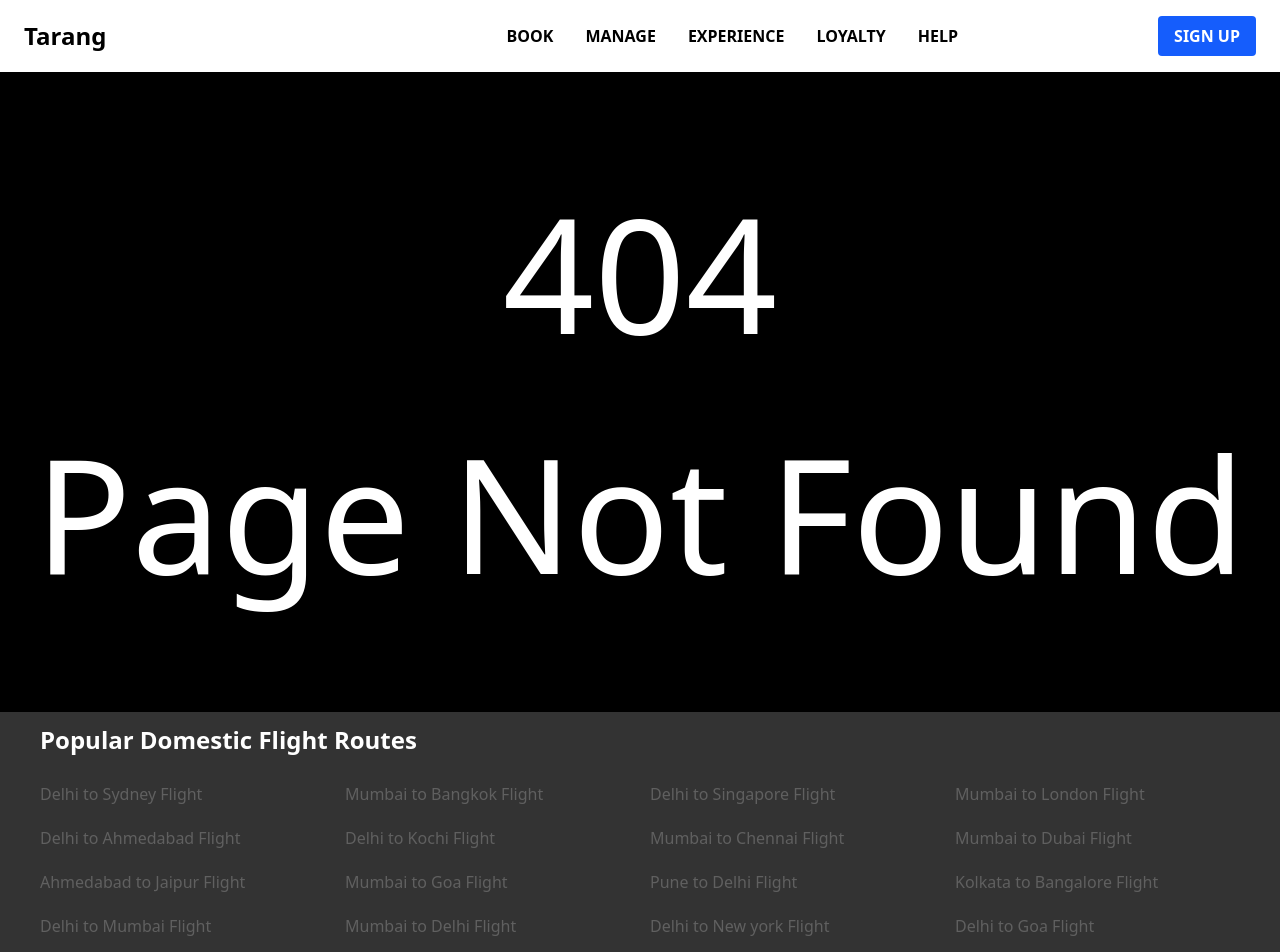
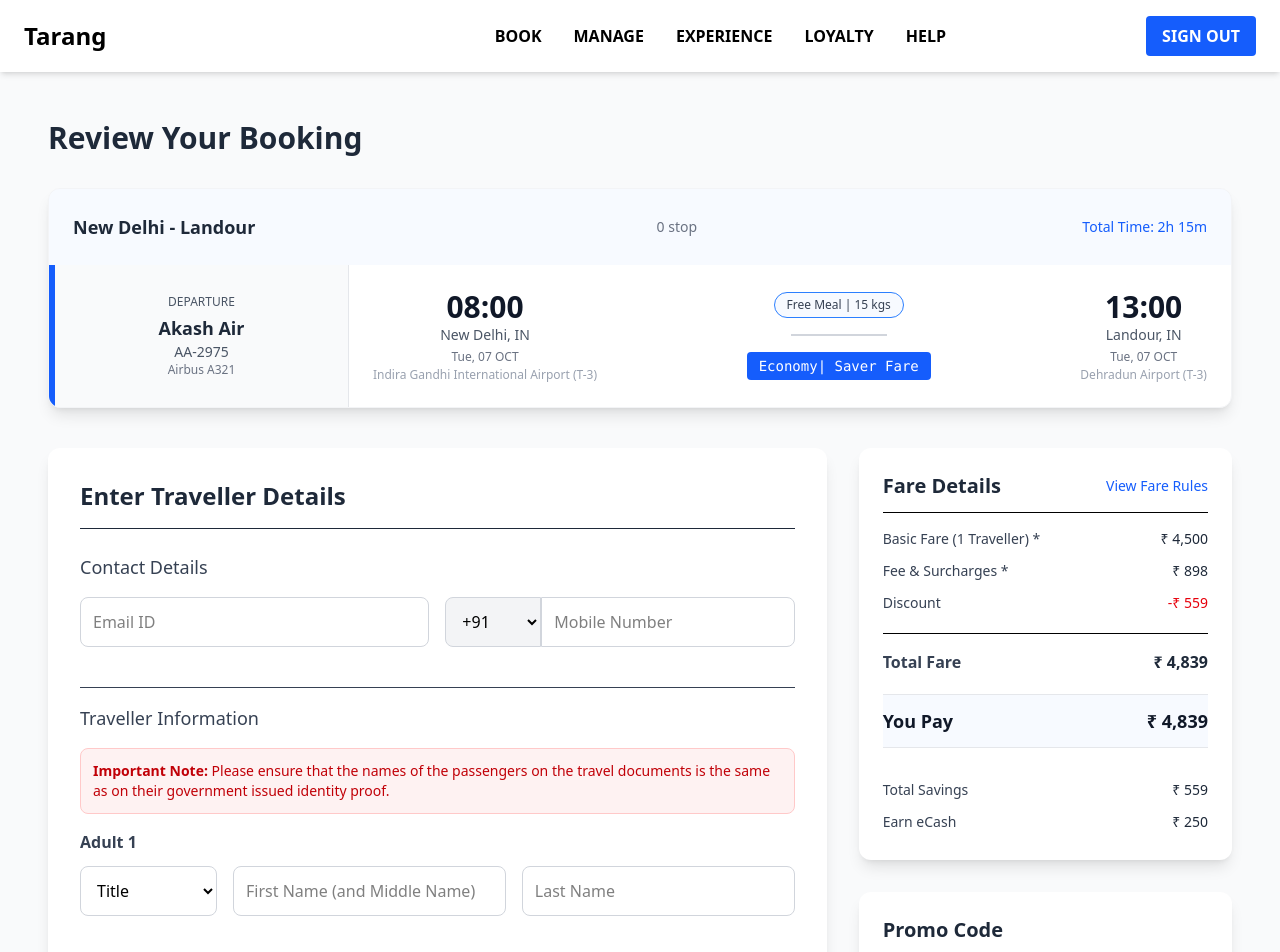
Before and after one commit to Neet2516/CSI-Task-4, a React (Vite) app: page /MainPage/booking in a window 1280 px wide. Shown: the top 952 px of the page. Built offline with nearby package versions, Linux system fonts and the light colour scheme.

Commit message:
Completed according the figma design provided but still animations are left to add

```diff
--- a/src/App.jsx
+++ b/src/App.jsx
@@ -1,17 +1,41 @@
 import React from 'react'
-import Nav from './section/Nav'
-import Footer from './section/Footer'
-import Hero from './section/Hero'
+import { BrowserRouter as Router, Routes, Route } from "react-router-dom";
+import AuthPage from './pages/Login/AuthPage'
+import Nav from './section/Nav';
+import Footer from './section/Footer';
+import Dashboard from './pages/Dashboard/Dashboard'
 import FlightDetails from './pages/FlightDetails/FlightDetails'
+import BookingReviewPage from './pages/Booking/BookingReviewPage'
+import Random from './pages/Random/Random'
+import { Outlet } from 'react-router-dom';
+
+const Layout = () => {
+  return (
+    <>
+      <Nav />
+      <Outlet /> {/* renders child routes here */}
+      <Footer />
+    </>
+  );
+};
+
 const App = () => {
   return (
-    <div className='w-full '>
-      <Nav/>
-     <Hero/>
-     <Footer/>
+    <div className='w-full'>
+      <Router>
+        <Routes>
+          <Route path="/" element={<AuthPage />} />
 
+          <Route path="/MainPage" element={<Layout />}>
+            <Route index element={<Dashboard />} /> {/* default route */}
+            <Route path="/MainPage/flight" element={<FlightDetails />} />
+            <Route path="/MainPage/booking" element={<BookingReviewPage />} />
+            <Route path="*" element={<Random />} />
+          </Route>
+        </Routes>
+      </Router>
     </div>
-  )
+  );
 }
 
-export default App
+export default App;
--- a/src/pages/Booking/BookingReviewPage.jsx
+++ b/src/pages/Booking/BookingReviewPage.jsx
@@ -48,12 +48,10 @@ const BookingReviewPage = () => {
             {/* Main Content Grid (Two Columns: Content & Sidebar) */}
             <div className="grid grid-cols-1 lg:grid-cols-3 gap-8">
 
-                {/* Left Column (Traveller Details) - 2/3 width */}
                 <div className="lg:col-span-2 space-y-10">
                     <TravellerDetailsForm />
                 </div>
 
-                {/* Right Column (Fare & Promo) - 1/3 width */}
                 <div className="lg:col-span-1 space-y-8">
                     <FareDetailsCard data={mockFare} />
                     <PromoCodeSection codes={mockPromos} />
--- a/src/pages/Booking/TravellerDetailsForm.jsx
+++ b/src/pages/Booking/TravellerDetailsForm.jsx
@@ -1,27 +1,42 @@
 import React, { useState } from 'react';
+import { useNavigate ,Link } from 'react-router-dom';
+
+// ✅ Move Input outside to prevent re-render issues
+const Input = ({ name, placeholder, type = "text", className = "", value, onChange }) => (
+  <input
+    type={type}
+    name={name}
+    placeholder={placeholder}
+    value={value || ''} // Controlled value
+    className={`w-full p-3 border border-gray-300 rounded-lg focus:ring-blue-500 focus:border-blue-500 ${className}`}
+    onChange={onChange}
+  />
+);
 
 const TravellerDetailsForm = () => {
-    const [travellerData, setTravellerData] = useState({});
+  const [travellerData, setTravellerData] = useState({
+    email: '',
+    countryCode: '+91',
+    mobile: '',
+    title: '',
+    firstName: '',
+    middleName: '',
+    lastName: '',
+  });
+
+  const navigate = useNavigate();
 
   const handleChange = (e) => {
-        setTravellerData({ ...travellerData, [e.target.name]: e.target.value });
+    const { name, value } = e.target;
+    setTravellerData(prev => ({ ...prev, [name]: value }));
   };
 
   const handleSubmit = (e) => {
     e.preventDefault();
     console.log('Traveller Data Submitted:', travellerData);
-        // Add form validation and navigation logic here
+    alert('Form submission simulated. Check console for data.');
+    navigate('/random'); // Navigate
   };
-
-    const Input = ({ name, placeholder, type = "text", className = "" }) => (
-        <input
-            type={type}
-            name={name}
-            placeholder={placeholder}
-            className={`w-full p-3 border border-gray-300 rounded-lg focus:ring-blue-500 focus:border-blue-500 ${className}`}
-            onChange={handleChange}
-        />
-    );
 
   return (
     <form onSubmit={handleSubmit} className="bg-white rounded-xl shadow-lg p-6 md:p-8 space-y-6">
@@ -32,54 +47,83 @@ const TravellerDetailsForm = () => {
       {/* Contact Details */}
       <div className="space-y-4">
         <h3 className="text-lg font-medium text-gray-700">Contact Details</h3>
-                <div className="flex flex-wrap md:flex-nowrap gap-2 space-x-4">
-                    <Input name="email" placeholder="Email ID" type="email" />
-                    <div className="flex w-full">
-                        {/* Country Code Input */}
-                        <select className="p-3 border border-gray-300 rounded-l-lg bg-gray-100 focus:ring-blue-500 focus:border-blue-500">
+        <div className="flex flex-col md:flex-row space-y-4 md:space-y-0 md:space-x-4">
+          <div className="md:w-1/2">
+            <Input
+              name="email"
+              type="email"
+              placeholder="Email ID"
+              value={travellerData.email}
+              onChange={handleChange}
+            />
+          </div>
+
+          <div className="md:w-1/2 flex">
+            <select
+              name="countryCode"
+              value={travellerData.countryCode}
+              onChange={handleChange}
+              className="p-3 border border-gray-300 rounded-l-lg bg-gray-100 focus:ring-blue-500 focus:border-blue-500 w-24 flex-shrink-0"
+            >
               <option value="+91">+91</option>
+              <option value="+1">+1</option>
             </select>
-                        <Input name="mobile" placeholder="Mobile Number" type="tel" className="rounded-l-none" />
+            <Input
+              name="mobile"
+              placeholder="Mobile Number"
+              type="tel"
+              className="rounded-l-none"
+              value={travellerData.mobile}
+              onChange={handleChange}
+            />
           </div>
         </div>
-                <p className="text-sm text-gray-500">
-                    Your booking details will be sent to this email address and mobile number.
-                </p>
       </div>
 
-            {/* Traveller Information */}
+      {/* Traveller Info */}
       <div className="space-y-4 pt-4">
         <h3 className="text-lg font-medium text-gray-700 border-t pt-4">Traveller Information</h3>
-                <p className="text-sm hover:text-red-600 font-medium bg-red-50 p-3 rounded-lg">
+        <p className="text-sm text-red-700 font-medium bg-red-50 p-3 rounded-lg border border-red-200">
             <span className="font-bold">Important Note:</span> Please ensure that the names of the passengers on the travel documents is the same as on their government issued identity proof.
         </p>
-
-                {/* Adult 1 Details */}
         <div className="space-y-3">
           <h4 className="text-base font-semibold text-gray-700">Adult 1</h4>
-                    <div className="flex space-x-4">
+          <div className="flex flex-col sm:flex-row gap-4">
             <select
               name="title"
-                            className="w-1/4 p-3 border border-gray-300 rounded-lg focus:ring-blue-500 focus:border-blue-500"
+              value={travellerData.title}
               onChange={handleChange}
+              className="sm:w-1/5 p-3 border border-gray-300 rounded-lg focus:ring-blue-500 focus:border-blue-500"
             >
               <option value="">Title</option>
               <option value="Mr.">Mr.</option>
               <option value="Ms.">Ms.</option>
               <option value="Mrs.">Mrs.</option>
             </select>
-                        <Input name="firstName" placeholder="First and Middle Name" className="w-1/2" />
-                        <Input name="lastName" placeholder="Last Name" className="w-1/4" />
+            <Input
+              name="firstName"
+              placeholder="First Name (and Middle Name)"
+              className="sm:w-2/5"
+              value={travellerData.firstName}
+              onChange={handleChange}
+            />
+            <Input
+              name="lastName"
+              placeholder="Last Name"
+              className="sm:w-2/5"
+              value={travellerData.lastName}
+              onChange={handleChange}
+            />
           </div>
         </div>
       </div>
-
+      <Link to="/MainPage/Random">
       <button
         type="submit"
-                className="w-1/3 py-3 mt-6 bg-red-600 text-white font-semibold rounded-lg shadow-md hover:bg-red-700 transition duration-150"
+        className="w-full sm:w-1/3 py-3 mt-6 bg-red-600 text-white font-semibold rounded-lg shadow-md hover:bg-red-700 transition duration-150"
       >
         Continue
-            </button>
+      </button> </Link>
     </form>
   );
 };
--- a/src/pages/Dashboard/Ticket.jsx
+++ b/src/pages/Dashboard/Ticket.jsx
@@ -192,7 +192,7 @@ const Ticket = () => {
                           className="absolute left-1/2 -translate-x-1/2 top-10 hidden group-hover:block rounded-xl shadow-xl transition-all duration-300"
                         />
                     </div>
-                    <Link to='/Flight'><button className='px-8 py-3 bg-[#dc332f] text-white rounded-lg font-medium text-lg hover:bg-[#a40000] transition-colors'>
+                    <Link to='/MainPage/flight'><button className='px-8 py-3 bg-[#dc332f] text-white rounded-lg font-medium text-lg hover:bg-[#a40000] transition-colors'>
                         Search
                     </button></Link>
 
--- a/src/pages/FlightDetails/Ticket.jsx
+++ b/src/pages/FlightDetails/Ticket.jsx
@@ -26,7 +26,7 @@ const Ticket = () => {
   return (
 
     <div className="max-w-4xl mx-auto my-8 bg-white rounded-xl shadow-2xl overflow-hidden">
-      <Link to="/"><button className='absolute left-0 ml-5'> 🡨</button></Link>
+      <Link to="/MainPage"><button className='absolute left-0 ml-5'> 🡨</button></Link>
       {/* 1. Flight Details Section */}
       <div className="p-6 md:p-8 border-b border-gray-100">
         <div className="flex justify-between items-start flex-wrap">
@@ -73,9 +73,11 @@ const Ticket = () => {
           </div>
 
           {/* Book Now Button */}
+          <Link to="/MainPage/booking">
           <button className="hidden md:block px-6 py-3 bg-red-500 text-white font-semibold rounded-lg hover:bg-red-600 transition duration-150 flex-shrink-0">
             Book Now
           </button>
+          </Link>
         </div>
       </div>
 
@@ -130,9 +132,11 @@ const Ticket = () => {
 
         {/* Mobile Book Now Button */}
         <div className="mt-6 md:hidden">
+          <Link to="/MainPage/booking">
           <button className="w-full px-6 py-3 bg-red-500 text-white font-semibold rounded-lg hover:bg-red-600 transition duration-150">
             Book Now
           </button>
+        </Link>
         </div>
       </div>
     </div>
--- /dev/null
+++ b/src/pages/Login/AuthPage.jsx
@@ -0,0 +1,128 @@
+import React, { useState } from "react";
+import { useNavigate } from "react-router-dom";
+
+const AuthPage = () => {
+  const [isLogin, setIsLogin] = useState(true);
+  const [mobile, setMobile] = useState("");
+  const [password, setPassword] = useState("");
+  const [confirmPass, setConfirmPass] = useState("");
+  const navigate = useNavigate();
+
+  const handleSubmit = (e) => {
+    e.preventDefault();
+
+    if (isLogin) {
+      // Login logic
+      const storedUser = JSON.parse(localStorage.getItem("user"));
+      if (storedUser && storedUser.mobile === mobile && storedUser.password === password) {
+        alert("Login Successful!");
+        navigate("/MainPage");
+      } else {
+        alert("Invalid Mobile Number or Password!");
+      }
+    } else {
+      // Register logic
+      if (password !== confirmPass) {
+        alert("Passwords do not match!");
+        return;
+      }
+      const newUser = { mobile, password };
+      localStorage.setItem("user", JSON.stringify(newUser));
+      alert("Registration Successful! Please Login.");
+      setIsLogin(true);
+    }
+
+    setMobile("");
+    setPassword("");
+    setConfirmPass("");
+  };
+
+  return (
+    <div className="flex flex-col items-center justify-center min-h-screen bg-white p-4">
+      <div className="bg-white rounded-2xl shadow-md p-6 w-full max-w-md">
+        {/* Toggle Buttons */}
+        <div className="flex justify-center mb-6">
+          <div className="flex bg-gray-100 rounded-full p-1 shadow-inner">
+            <button
+              className={`px-6 py-2 rounded-full text-sm font-medium transition-all ${
+                isLogin ? "bg-red-100 text-red-600 border border-red-400" : "text-gray-700"
+              }`}
+              onClick={() => setIsLogin(true)}
+            >
+              Login
+            </button>
+            <button
+              className={`px-6 py-2 rounded-full text-sm font-medium transition-all ${
+                !isLogin ? "bg-red-100 text-red-600 border border-red-400" : "text-gray-700"
+              }`}
+              onClick={() => setIsLogin(false)}
+            >
+              Signup
+            </button>
+          </div>
+        </div>
+
+        {/* Form */}
+        <h2 className="text-2xl font-bold mb-4 text-center">
+          {isLogin ? "Login" : "Signup"}
+        </h2>
+
+        <form onSubmit={handleSubmit} className="space-y-4">
+          <div>
+            <label className="block text-gray-700 mb-1">Mobile Number</label>
+            <input
+              type="text"
+              value={mobile}
+              onChange={(e) => setMobile(e.target.value)}
+              placeholder="Mobile Number"
+              className="w-full border rounded-md px-3 py-2 focus:outline-none focus:ring focus:ring-red-300"
+              required
+            />
+          </div>
+
+          <div>
+            <label className="block text-gray-700 mb-1">Password</label>
+            <input
+              type="password"
+              value={password}
+              onChange={(e) => setPassword(e.target.value)}
+              placeholder="Password"
+              className="w-full border rounded-md px-3 py-2 focus:outline-none focus:ring focus:ring-red-300"
+              required
+            />
+          </div>
+
+          {!isLogin && (
+            <div>
+              <label className="block text-gray-700 mb-1">Confirm Password</label>
+              <input
+                type="password"
+                value={confirmPass}
+                onChange={(e) => setConfirmPass(e.target.value)}
+                placeholder="Confirm Password"
+                className="w-full border rounded-md px-3 py-2 focus:outline-none focus:ring focus:ring-red-300"
+                required
+              />
+            </div>
+          )}
+
+          <button
+            type="submit"
+            className="w-full bg-red-600 hover:bg-red-700 text-white font-semibold rounded-lg py-3 transition"
+          >
+            {isLogin ? "Login" : "Register"}
+          </button>
+        </form>
+
+        <p className="text-sm text-gray-500 text-center mt-4">
+          By proceeding, you agree with our{" "}
+          <a href="#" className="text-blue-600 underline">
+            Terms of Service & Privacy Policy
+          </a>
+        </p>
+      </div>
+    </div>
+  );
+};
+
+export default AuthPage;
--- a/src/section/Hero.jsx
+++ /dev/null
@@ -1,21 +0,0 @@
-import React from 'react'
-import Dashboard from '../pages/Dashboard/Dashboard'
-import FlightDetails from '../pages/FlightDetails/FlightDetails'
-import { BrowserRouter ,Routes, Route } from 'react-router'
-import Random from '../pages/Random/Random'
-import BookingReviewPage from '../pages/Booking/BookingReviewPage'
-
-const Hero = () => {
-  return (
-    <BrowserRouter>
-      <Routes>
-          <Route path="/" element={<Dashboard/>} />
-          <Route path="/flight" element={<FlightDetails/>} />
-          <Route path="/booking" element={<BookingReviewPage/>} />
-          <Route path ="*" element={<Random/>} />
-      </Routes>
-    </BrowserRouter>
-  )
-}
-
-export default Hero
--- a/src/section/Nav.jsx
+++ b/src/section/Nav.jsx
@@ -1,4 +1,5 @@
 import { useState } from "react";
+import { Link } from "react-router";
 
 export default function Nav() {
   const [isOpen, setIsOpen] = useState(false);
@@ -27,9 +28,11 @@ export default function Nav() {
         </ul>
 
         {/* Sign Up Button */}
-        <button className="bg-blue-600 text-white px-4 py-2 rounded hover:bg-blue-700 transition-all hidden lg:block">
-          SIGN UP
-        </button>
+        <Link to = "/">
+            <button className="bg-blue-600 text-white px-4 py-2 rounded hover:bg-blue-700 transition-all hidden lg:block">
+              SIGN OUT
+            </button>
+        </Link>
       </div>
 
       {/* Mobile Menu */}
@@ -45,7 +48,7 @@ export default function Nav() {
           <li className="hover:text-blue-500 cursor-pointer">LOYALTY</li>
           <li className="hover:text-blue-500 cursor-pointer">HELP</li>
           <button className="bg-blue-600 text-white px-4 py-2 rounded hover:bg-blue-700 transition-all">
-            SIGN UP
+            Sign OUT
           </button>
         </ul>
       </div>
```
Also changed, not shown: src/pages/FlightDetails/FlightDetails.jsx (+5 -2 lines). Lines whose indentation alone changed are shown as unchanged.
